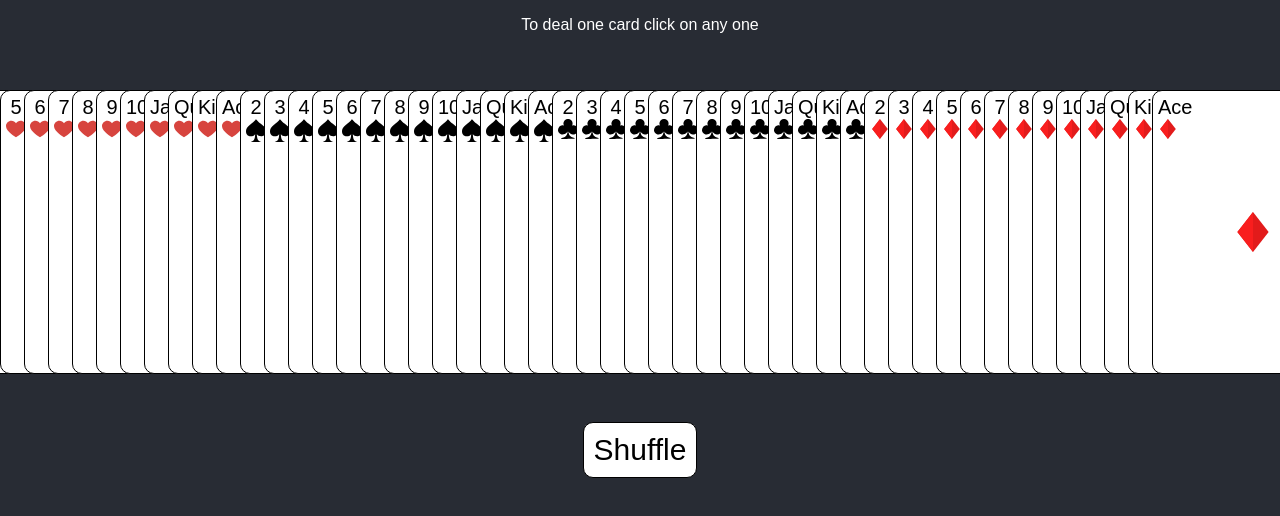
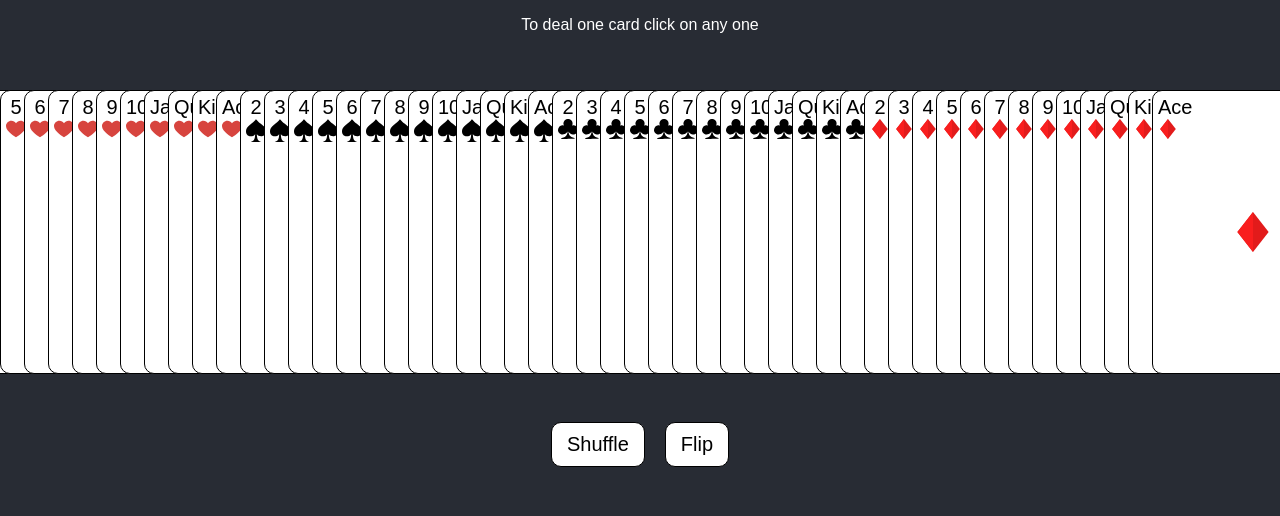
Before and after one commit to ddword/deck-of-cards, a React (Create React App) app: page / in a window 1280 px wide. Shown: the top 516 px of the page. Built offline with nearby package versions, Linux system fonts and the light colour scheme.

Commit message:
flip cards, css

```diff
--- a/package.json
+++ b/package.json
@@ -13,6 +13,7 @@
     "react": "^16.13.1",
     "react-dom": "^16.13.1",
     "react-scripts": "3.4.3",
+    "typeface-roboto": "^0.0.75",
     "typescript": "~3.7.2"
   },
   "scripts": {
--- a/src/components/App.css
+++ b/src/components/App.css
@@ -36,8 +36,8 @@ button {
   border: none;
   background-color: white;
   color: black;
-  font-size: 30px;
-  padding: 10px;
+  font-size: 20px;
+  padding: 10px 15px;
   border: 1px solid  black;
   border-radius: 10px;
   margin: 10px;
@@ -59,18 +59,3 @@ button:active {
 button:focus {
   outline: black !important;
 }
-/*
-.bp-medium {
-  font-size: 20px;
-}
-.bp-small {
-  font-size: 18px;
-  color: #61dafb;
-  border: 1px solid #61dafb;
-}
-.bp-mobileOnly {
-  font-size: 14px;
-  color: #61dafb;
-  border: 1px solid #61dafb;
-}
-*/
--- a/src/components/App.tsx
+++ b/src/components/App.tsx
@@ -1,6 +1,7 @@
 import React, { useState } from 'react';
 import DeckBox from './DeckBox';
 import CardBox from './CardBox';
+import 'typeface-roboto';
 import './App.css';
 
 interface ICard {
@@ -44,7 +45,7 @@ const App = () => {
         cards && cards.map((card, index) => {
         return (
           <div key={card.id}>
-            <CardBox suit={card.suit} rank={card.rank} id={card.id} />
+            <CardBox suit={card.suit} rank={card.rank} id={card.id} back={false}/>
           </div>
         )
       })}
--- a/src/components/CardBox/index.css
+++ b/src/components/CardBox/index.css
@@ -2,6 +2,23 @@
     height: 282px;
     width: 200px;
     background-color: white;
+    background-size: cover;
+    position: relative;
+    border: 1px solid black;
+    border-radius: 10px;
+    margin-left: -178px;
+    font-size: 20px;
+    text-align: center;
+    transition-property: all;
+    transition-duration: 0.25s;
+    transition-timing-function: ease;
+    transition-delay: 0s;
+}
+.BackCard {
+    height: 282px;
+    width: 200px;
+    background-color: rosybrown;
+    background-color: brown;
     background-size: cover;
     position: relative;
     border: 1px solid black;
--- a/src/components/CardBox/index.tsx
+++ b/src/components/CardBox/index.tsx
@@ -15,14 +15,14 @@ type Props = {
   rank: string|number;
   suit: string;
   id: number;
+  back: boolean;
 }
 const CardBox = (props: Props) => {
-  const { rank, suit, id } = props;
+  const { rank, suit, id, back } = props;
   let [icon, setIcon] = useState<string|undefined>(undefined);
 
   useEffect(() => {
     let result = getCardIcon(suit);
-    console.log("Suit icon",result, suit)
     setIcon(result)
   },[icon])
 
@@ -41,21 +41,11 @@ const CardBox = (props: Props) => {
         return symbol;
     };
   };
-  /**
-   * <div className="symbolTop" style={{ position: "absolute", top: 5, left: 5 }}>
-        <div className="cardRank" style={{ maxWidth: 20 }}>{rank}</div>
-        <img className="suitIcon" src={icon} style={{ width: 20 }}/>
-      </div>
-      <div>
-        <img className="symbolCenter" src={icon} style={{ height: 40, position: "absolute", top: "50%", left: "50%", transform: "translate(-50%, -50%)" }}/>
-      </div>
-      <div className="symbolBottom" style={{ position: "absolute", bottom: 5, right: 5, transform: "rotate(-180deg)" }}>
-        <div className="cardRank" style={{ maxWidth: 20 }}>{rank}</div>
-        <img className="suitIcon" src={icon} style={{ width: 20 }}/>
-      </div>
-   */
 
   return (
+    <div>
+      {
+        (back === false) ?
           <div className="OneCard">
             <div className="symbolTop">
               <div className="cardRank">{rank}</div>
@@ -69,6 +59,9 @@ const CardBox = (props: Props) => {
               <img className="suitIcon" src={icon} />
             </div>
           </div>
+        :  <div className="BackCard"></div>
+      }
+    </div>
   );
 };
 export default CardBox;
--- a/src/components/DeckBox/index.tsx
+++ b/src/components/DeckBox/index.tsx
@@ -19,6 +19,7 @@ const DeckBox: React.FC<Props>= (props) => {
   let [data, setData] = useState(deck);
   // watch cards state when you do shuffle, deal one card
   let [cards, setCards] = useState<ICard[]>([]);
+  let [back, setFront] = useState<boolean>(false);
 
   const onShuffle = (deck: any[]) => {
     // reset cards in hand
@@ -37,7 +38,7 @@ const DeckBox: React.FC<Props>= (props) => {
       temporaryValue = deck[currentIndex];
       deck[currentIndex] = deck[randomIndex];
       deck[randomIndex] = temporaryValue;
-    };console.log("Here shuffle", deck)
+    };
     return deck;
   }
 
@@ -51,20 +52,25 @@ const DeckBox: React.FC<Props>= (props) => {
     props.parentOneCardCallback(cards);
     data.splice(idx, 1);
   }
-console.log("RES data", data)
+
+  const onFlip = () => {
+    setFront(!back)
+  };
+
   return (
     <div className="DeckContent">
       <div className="container">
         {data && data.map((card: ICard, index) => {
           return (
             <div key={card.id} onClick={() => dealOneCard(card, index)}>
-              <CardBox rank={card.rank} suit={card.suit} id={card.id}/>
+              <CardBox rank={card.rank} suit={card.suit} id={card.id} back={back}/>
             </div>
           );
         })}
       </div>
       <div className="button-container">
         <button onClick={() => onShuffle(deck)}>Shuffle</button>
+        <button onClick={() => onFlip()}>Flip</button>
       </div>
     </div>
   )
```
Also changed, not shown: 1 other file (tests, documents, lock files or other folders). Lines whose indentation alone changed are shown as unchanged.
